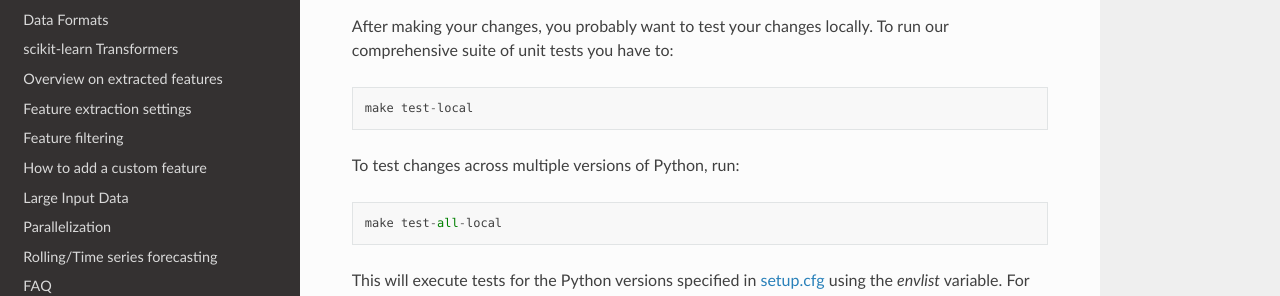
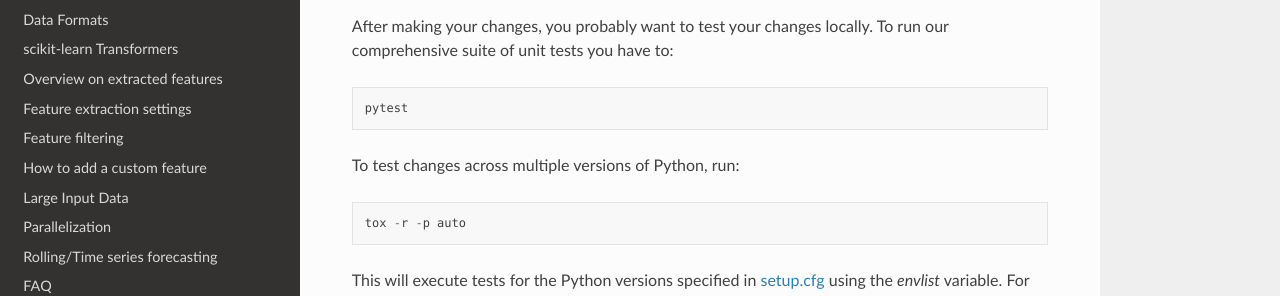
Before and after one commit to blue-yonder/tsfresh, a Sphinx documentation site: the page built from docs/text/how_to_contribute.rst, in a window 1280 px wide and 900 px high, scrolled down 1094 px. Shown: the part 159-455 px from the top of the window. Built offline with Sphinx 7.4.7 and the Read the Docs theme 3.1.0, drawn with Linux system fonts in a browser that asks for light colours; formulas are drawn with MathJax 3.

Commit message:
Responded to PR review
- Remove the python PATCH version from makefile
- Move calls to `make clean` to be part of the docker test invokation instead of within local test commands
- Removed the one line makefile commands (the docs have enough info on the development process so will not bother using `make` for these.
- Updated hyperlink to point to main instead of specific commit sha

```diff
--- a/docs/text/how_to_contribute.rst
+++ b/docs/text/how_to_contribute.rst
@@ -64,7 +64,7 @@
 
 .. code::
 
-    make test-local
+    pytest
 
 
 To test changes across multiple versions of Python, run:
@@ -72,10 +72,10 @@
 
 .. code::
 
-    make test-all-local
+    tox -r -p auto
 
 
-This will execute tests for the Python versions specified in `setup.cfg <https://github.com/blue-yonder/tsfresh/blob/1297c8ca5bd6f8f23b4de50e3f052fb4ec1307f8/setup.cfg>`_ using the `envlist` variable. For example, if `envlist` is set to `py37, py38`, the test suite will run for Python 3.7 and 3.8 on the local development platform, assuming the binaries for those versions are available locally. The exact Python microversions (e.g. `3.7.1` vs `3.7.2`) depend on what is installed on the local development machine.
+This will execute tests for the Python versions specified in `setup.cfg <https://github.com/blue-yonder/tsfresh/blob/main/setup.cfg>`_ using the `envlist` variable. For example, if `envlist` is set to `py37, py38`, the test suite will run for Python 3.7 and 3.8 on the local development platform, assuming the binaries for those versions are available locally. The exact Python microversions (e.g. `3.7.1` vs `3.7.2`) depend on what is installed on the local development machine.
 
 A recommended way to manage multiple Python versions when testing locally is with `pyenv`, which enables organized installation and switching between versions.
 
```
Also changed, not shown: 1 other file.
